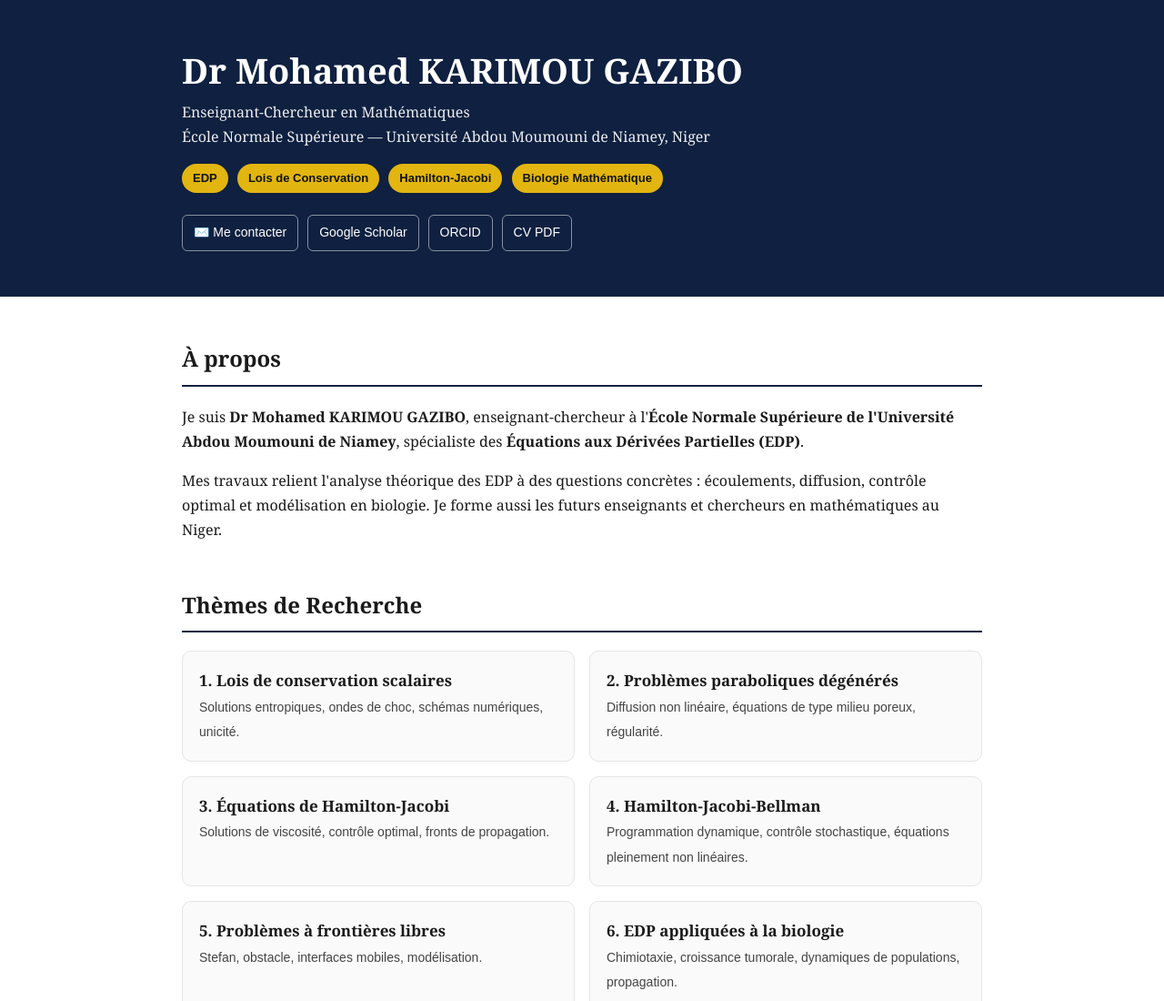
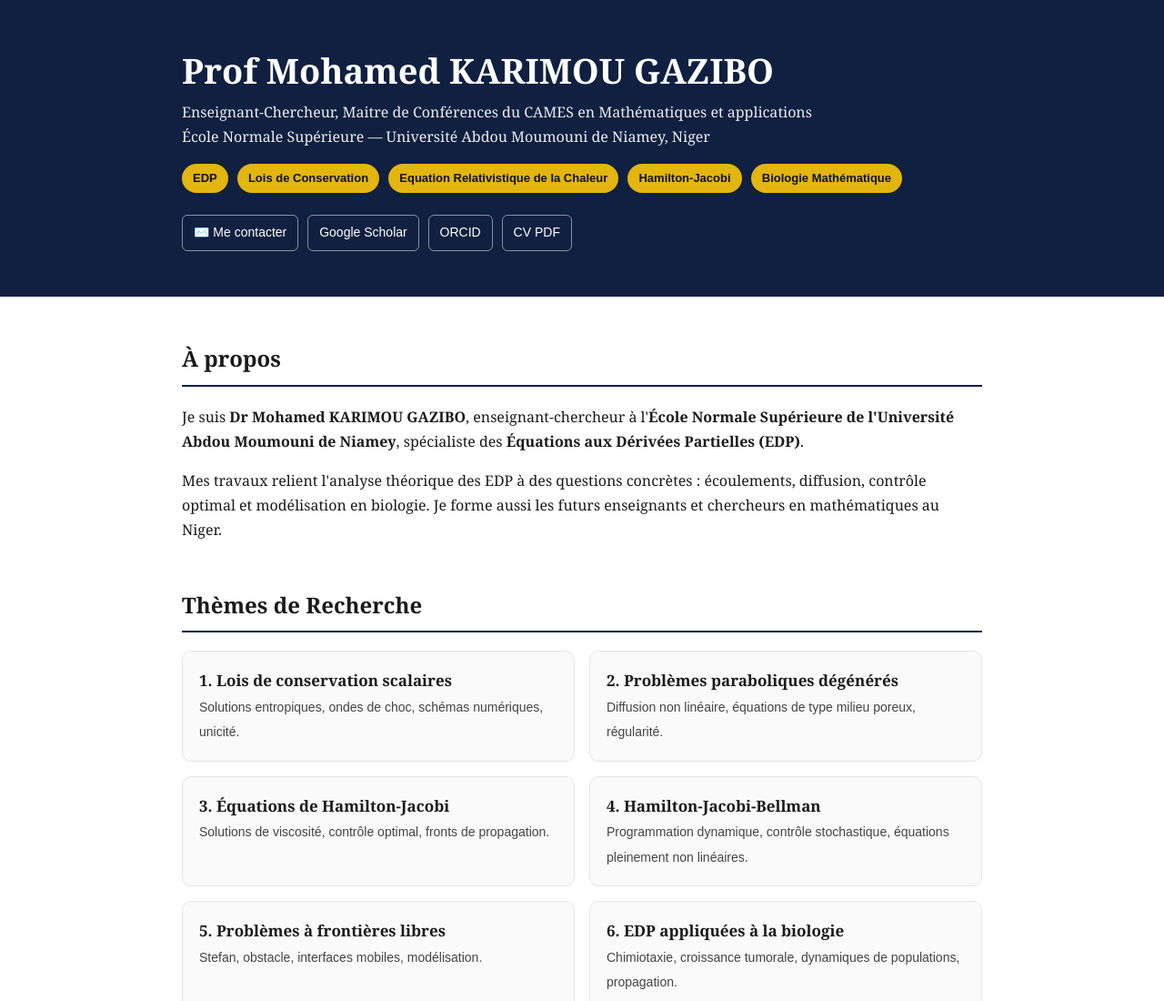
Before and after one commit to gazibomohamed/gazibomohamed.github.io, a plain HTML site: page index.html in a window 1280 px wide. Shown: the top 1100 px of the page at 91% size. Drawn offline with Linux system fonts and the light colour scheme.

Commit message:
Update index.html

```diff
--- a/index.html
+++ b/index.html
@@ -3,8 +3,8 @@
 <head>
 <meta charset="UTF-8">
 <meta name="viewport" content="width=device-width, initial-scale=1.0">
-<title>Dr Mohamed KARIMOU GAZIBO | EDP - ENS, Université Abdou Moumouni de Niamey</title>
-<meta name="description" content="Dr Mohamed KARIMOU GAZIBO, spécialiste des Équations aux Dérivées Partielles à l'École Normale Supérieure, Université Abdou Moumouni de Niamey, Niger. Lois de conservation, problèmes paraboliques dégénérés, Hamilton-Jacobi, frontières libres, biologie mathématique.">
+<title>Prof Mohamed KARIMOU GAZIBO | EDP - ENS, Université Abdou Moumouni de Niamey</title>
+<meta name="description" content="Prof Mohamed KARIMOU GAZIBO, spécialiste des Équations aux Dérivées Partielles et Analyse numérique à l'École Normale Supérieure, Université Abdou Moumouni de Niamey, Niger. Lois de conservation, problèmes paraboliques dégénérés, Hamilton-Jacobi, frontières libres, biologie mathématique.">
 <style>
   *{box-sizing:border-box}
   body{margin:0;font-family:Georgia,serif;color:#1a1a1a;line-height:1.7;background:#fff}
@@ -34,12 +34,13 @@
 
 <header>
   <div class="wrap">
-    <h1>Dr Mohamed KARIMOU GAZIBO</h1>
-    <p>Enseignant-Chercheur en Mathématiques<br>
+    <h1>Prof Mohamed KARIMOU GAZIBO</h1>
+    <p>Enseignant-Chercheur, Maitre de Conférences du CAMES en Mathématiques et applications<br>
     École Normale Supérieure — Université Abdou Moumouni de Niamey, Niger</p>
     <p style="margin-top:16px">
       <span class="badge">EDP</span>
       <span class="badge">Lois de Conservation</span>
+     <span class="badge">Equation Relativistique de la Chaleur</span>
       <span class="badge">Hamilton-Jacobi</span>
       <span class="badge">Biologie Mathématique</span>
     </p>
@@ -103,4 +104,5 @@ Niamey, Niger</p>
 
 </div>
 </body>
+
 </html>
```
